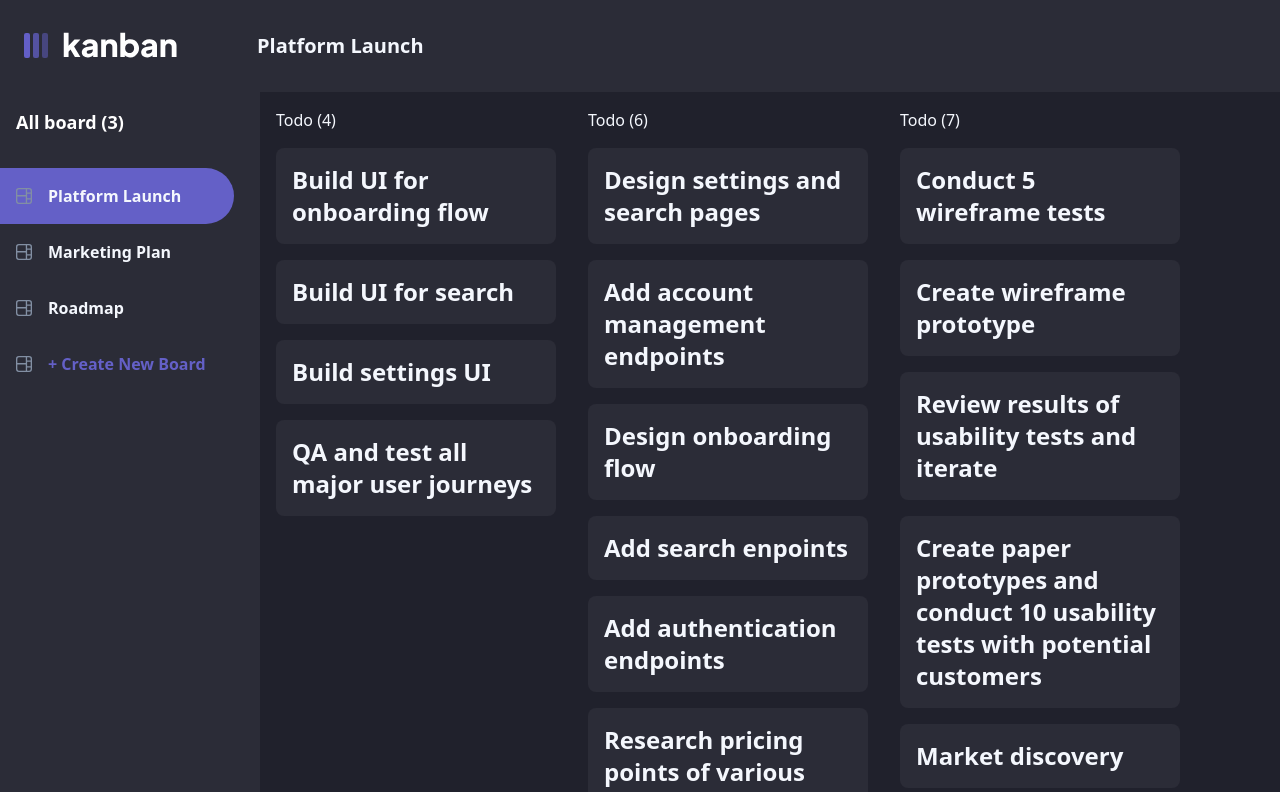
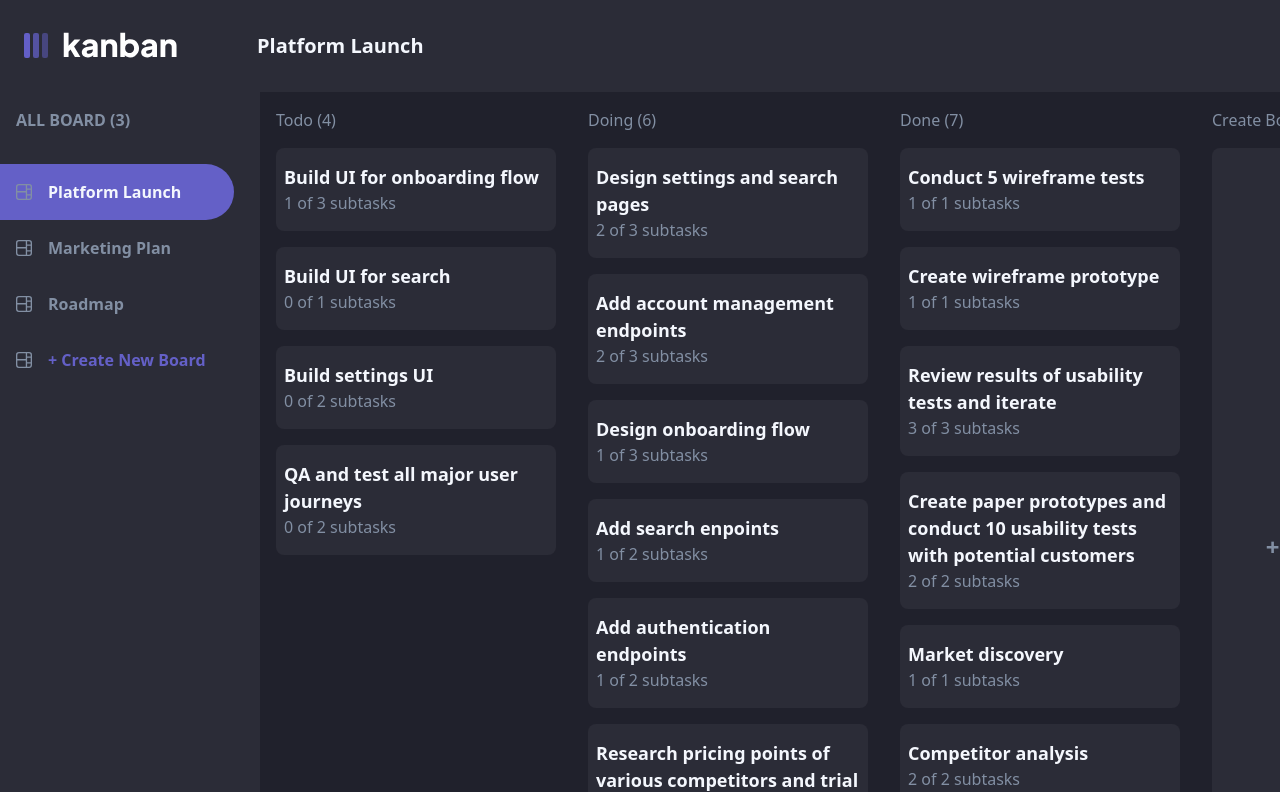
Before and after one commit to mohammadreza2003-af/Owner-avatar-kanban-task-management-web-app, a React (Vite) app: page / in a window 1280 px wide. Built offline with nearby package versions, Linux system fonts and the light colour scheme.

Commit message:
added  setAtctive to reducer

```diff
--- a/src/components/Board.tsx
+++ b/src/components/Board.tsx
@@ -1,13 +1,22 @@
+import { useSelector } from "react-redux";
 import Column from "./Column";
-import { activeBoard } from "../redux/boardSlice";
+import { selectActiveBoard } from "../utils/selector";
 
 const Board = () => {
+  const activeBoard = useSelector(selectActiveBoard);
+  console.log(activeBoard, "ac");
   return (
-    <div className="w-full flex-1 bg-colorHighGrey py-4 px-4 overflow-scroll max-h-[87.5vh] ">
+    <div className="w-full flex-1 bg-colorHighGrey py-4 px-4 overflow-x-scroll max-h-[87.5vh] ">
       <div className="flex gap-x-8">
-        {activeBoard.columns.map((col) => (
-          <Column data={col} />
+        {activeBoard?.columns.map((col) => (
+          <Column key={col.name} data={col} />
         ))}
+        <div className="min-w-[280px]">
+          <p className="text-colorLowGray mb-4">Create Board</p>
+          <div className="flex flex-col gap-y-4 bg-colorMediumGrey text-colorLowGray hover:text-colorMainPurple w-full h-full rounded-lg justify-center items-center transition-all duration-300 ease-in-out cursor-pointer">
+            <button className="text-2xl font-semibold">+ New Column</button>
+          </div>
+        </div>
       </div>
     </div>
   );
--- a/src/components/Column.tsx
+++ b/src/components/Column.tsx
@@ -1,13 +1,15 @@
+import { TypeColumn } from "../constants/types";
 import Task from "./Task";
 
-const Column = ({ data }) => {
-  console.log(data);
+const Column = ({ data }: { data: TypeColumn }) => {
   return (
-    <div>
-      <p className="text-colorLightGrey mb-4">Todo ({data.tasks.length})</p>
+    <div className="min-w-[280px]">
+      <p className="text-colorLowGray mb-4">
+        {data.name} ({data.tasks.length})
+      </p>
       <div className="flex flex-col gap-y-4">
-        {data.tasks.map((task) => (
-          <Task data={task} />
+        {data.tasks.map((task, index) => (
+          <Task key={index} data={task} />
         ))}
       </div>
     </div>
--- a/src/components/SideBar.tsx
+++ b/src/components/SideBar.tsx
@@ -1,19 +1,27 @@
-import { useSelector } from "react-redux";
+import { useDispatch, useSelector } from "react-redux";
+import { StateType, TypeBoards } from "../constants/types";
+import { setBoard } from "../redux/boardSlice";
 
 const SideBar = () => {
-  const borads = useSelector((state) => state.boards);
+  const dispatch = useDispatch();
+  const borads: TypeBoards = useSelector((state: StateType) => {
+    return state.boards;
+  });
   return (
-    <div className="w-[260px] flex-shrink-0 col-span-4  bg-colorMediumGrey py-4 max-h-[87.5vh]">
-      <p className="font-semibold text-lg text-colorLightWhite ml-4">
+    <div className="w-[260px] flex-shrink-0 col-span-4  bg-colorMediumGrey py-4 min-h-[87.5vh]">
+      <p className="font-semibold text-[16px] text-colorLowGray ml-4 uppercase">
         All board ({borads.length})
       </p>
       <div className="flex flex-col items-start mt-8 w-full">
-        {borads.map((board) => (
-          <>
+        {borads.map((board, index) => (
           <button
+            key={index}
+            onClick={() => dispatch(setBoard(board.name))}
             className={`${
-                board.isActive === true ? "bg-colorMainPurple" : ""
-              }  px-4 w-[90%] rounded-r-[28px] py-4 flex items-center text-colorLightGrey font-semibold hover:text-colorMainPurple hover:bg-colorLightGrey transition-all duration-300 ease-in-out`}
+              board.isActive === true
+                ? "bg-colorMainPurple text-colorLightGrey"
+                : "text-colorLowGray"
+            }  px-4 w-[90%] rounded-r-[28px] py-4 flex items-center font-semibold hover:text-colorMainPurple hover:bg-colorLightGrey transition-all duration-300 ease-in-out`}
           >
             <img
               src="/assets/icon-board.svg"
@@ -22,7 +30,6 @@ const SideBar = () => {
             />
             {board.name}
           </button>
-          </>
         ))}
         <button
           className={`px-4 w-[90%] rounded-r-[28px] py-4 flex items-center text-colorMainPurple font-semibold hover:text-colorMainPurple hover:bg-colorLightGrey transition-all duration-300 ease-in-out`}
--- a/src/components/Task.tsx
+++ b/src/components/Task.tsx
@@ -1,10 +1,18 @@
-const Task = ({ data }) => {
-  console.log(data, "Task");
+import { TypeTask } from "../constants/types";
+
+const Task = ({ data }: { data: TypeTask }) => {
+  let numberOfComSubTask = 0;
+  data.subtasks.forEach((sub) => {
+    if (sub.isCompleted === true) {
+      numberOfComSubTask += 1;
+    }
+  }, 0);
   return (
-    <div className="flex bg-colorMediumGrey rounded-lg px-4 py-4 w-[280px]">
-      <h2 className="font-semibold text-2xl text-colorLightGrey">
-        {data.title}
-      </h2>
+    <div className="flex flex-col bg-colorMediumGrey rounded-lg px-2 py-4 text-colorLightGrey w-full hover:text-colorMainPurple transition-all duration-300 ease-in-out cursor-pointer">
+      <h2 className="font-semibold text-[18px]">{data.title}</h2>
+      <span className="text-colorLowGray">
+        {numberOfComSubTask} of {data.subtasks.length} subtasks
+      </span>
     </div>
   );
 };
--- a/src/constants/data.json
+++ b/src/constants/data.json
@@ -372,8 +372,81 @@
         },
         {
           "name": "Done",
-          "tasks": []
-        }
+        "tasks": [
+            {
+              "title": "Plan Product Hunt launch",
+              "description": "",
+              "status": "Todo",
+              "subtasks": [
+                {
+                  "title": "Find hunter",
+                  "isCompleted": false
+                },
+                {
+                  "title": "Gather assets",
+                  "isCompleted": false
+                },
+                {
+                  "title": "Draft product page",
+                  "isCompleted": false
+                },
+                {
+                  "title": "Notify customers",
+                  "isCompleted": false
+                },
+                {
+                  "title": "Notify network",
+                  "isCompleted": false
+                },
+                {
+                  "title": "Launch!",
+                  "isCompleted": false
+                }
+              ]
+            },
+            {
+              "title": "Share on Show HN",
+              "description": "",
+              "status": "",
+              "subtasks": [
+                {
+                  "title": "Draft out HN post",
+                  "isCompleted": false
+                },
+                {
+                  "title": "Get feedback and refine",
+                  "isCompleted": false
+                },
+                {
+                  "title": "Publish post",
+                  "isCompleted": false
+                }
+              ]
+            },
+            {
+              "title": "Write launch article to publish on multiple channels",
+              "description": "",
+              "status": "",
+              "subtasks": [
+                {
+                  "title": "Write article",
+                  "isCompleted": false
+                },
+                {
+                  "title": "Publish on LinkedIn",
+                  "isCompleted": false
+                },
+                {
+                  "title": "Publish on Inndie Hackers",
+                  "isCompleted": false
+                },
+                {
+                  "title": "Publish on Medium",
+                  "isCompleted": false
+                }
+              ]
+            }
+          ]        }
       ]
     },
     {
--- a/src/constants/types.ts
+++ b/src/constants/types.ts
@@ -0,0 +1,23 @@
+export type TypeBoards = TypeBoard[];
+
+export type TypeBoard = {
+  name: string;
+  isActive: boolean;
+  columns: TypeColumn[];
+};
+
+export type TypeColumn = {
+  name: string;
+  tasks: TypeTask[];
+};
+
+export type TypeTask = {
+  title: string;
+  description: string;
+  status: string;
+  subtasks: { title: string; isCompleted: boolean }[];
+};
+
+export type StateType = {
+  boards: TypeBoards;
+};
--- a/src/redux/boardSlice.ts
+++ b/src/redux/boardSlice.ts
@@ -1,19 +1,30 @@
 import { createSlice } from "@reduxjs/toolkit";
 import data from "../constants/data.json";
+import { TypeBoard, TypeBoards } from "../constants/types";
+
+const databoards: TypeBoards = data.boards;
+
 const boards = createSlice({
   name: "boards",
-  initialState: data.boards,
+  initialState: databoards,
   reducers: {
-    activeBoard: (state) => {
-      const activeBoard = state.filter((board) => board.isActive === true);
-      return activeBoard;
+    setBoard: (state, action) => {
+      state.forEach((board) => {
+        board.isActive = false;
+      });
+      const newboard = state.find((board) => board.name === action.payload);
+      if (newboard) {
+        newboard.isActive = true;
+      }
     },
   },
 });
 
-export const activeBoard = data.boards.filter(
+console.log(databoards);
+
+export const activeBoard: TypeBoard = databoards.filter(
   (board) => board.isActive === true
 )[0];
 
-// export const {} = boards.actions;
+export const { setBoard } = boards.actions;
 export default boards;
--- /dev/null
+++ b/src/utils/selector.ts
@@ -0,0 +1,5 @@
+import { StateType } from "../constants/types";
+
+export const selectActiveBoard = (state: StateType) => {
+  return state.boards.find((board) => board.isActive === true);
+};
--- a/tailwind.config.js
+++ b/tailwind.config.js
@@ -6,6 +6,7 @@ export default {
       colors: {
         colorLightGrey: "rgb(244, 247, 253)",
         colorLightWhite: "rgb(255, 255, 255)",
+        colorLowGray: "rgb(130, 143, 163)",
         colorMediumGrey: "rgb(43  , 44, 55)",
         colorHighGrey: "rgb(32  , 33, 44)",
         colorMainPurple: "rgb(100, 96, 199)",
```
Lines whose indentation alone changed are shown as unchanged.
